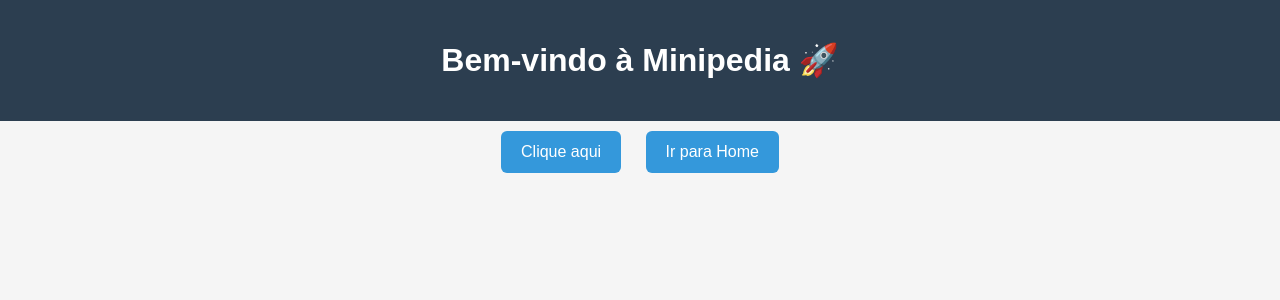
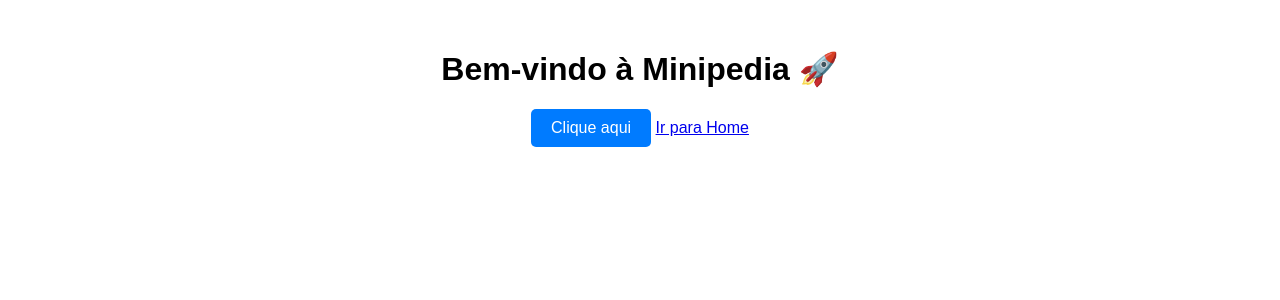
Before and after one commit to everaldodisco/minipedia, a Flask app: template templates/index.html in a window 1280 px wide. Shown: the top 300 px of the page. Run offline with Flask 3, Linux system fonts and the light colour scheme; the template is opened without the code that fills it, so the values that code supplies are empty.

Commit message:
Update style.css

```diff
--- a/static/css/style.css
+++ b/static/css/style.css
@@ -1,30 +1,17 @@
 body {
     font-family: Arial, sans-serif;
     text-align: center;
-    margin: 0;
-    padding: 0;
-    background: #f5f5f5;
+    margin-top: 50px;
 }
-
-header {
-    background: #2c3e50;
+button {
+    padding: 10px 20px;
+    font-size: 16px;
+    background-color: #007BFF;
     color: white;
-    padding: 20px;
+    border: none;
+    border-radius: 5px;
+    cursor: pointer;
 }
-
-button, .btn {
-    background: #3498db;
-    border: none;
-    padding: 12px 20px;
-    margin: 10px;
-    font-size: 16px;
-    color: white;
-    cursor: pointer;
-    border-radius: 6px;
-    text-decoration: none;
-    display: inline-block;
+button:hover {
+    background-color: #0056b3;
 }
-
-button:hover, .btn:hover {
-    background: #2980b9;
-}
```
